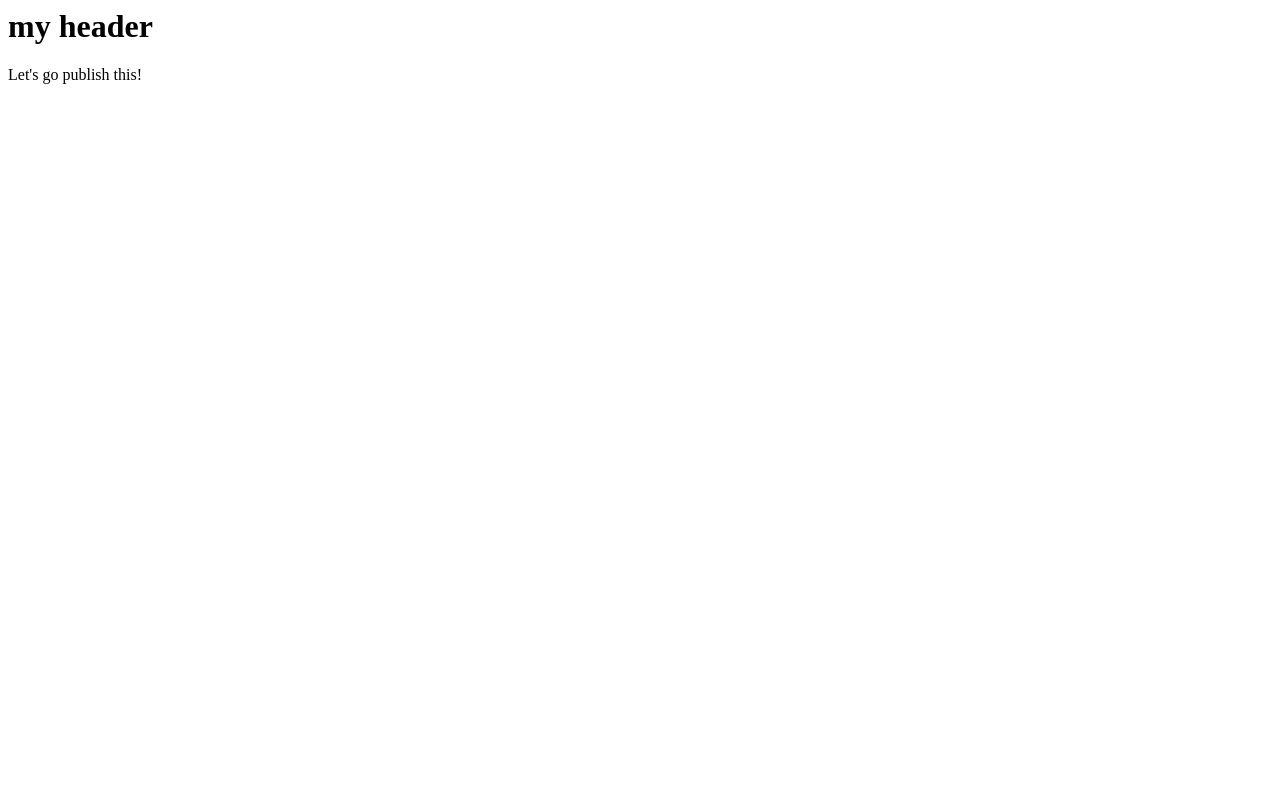
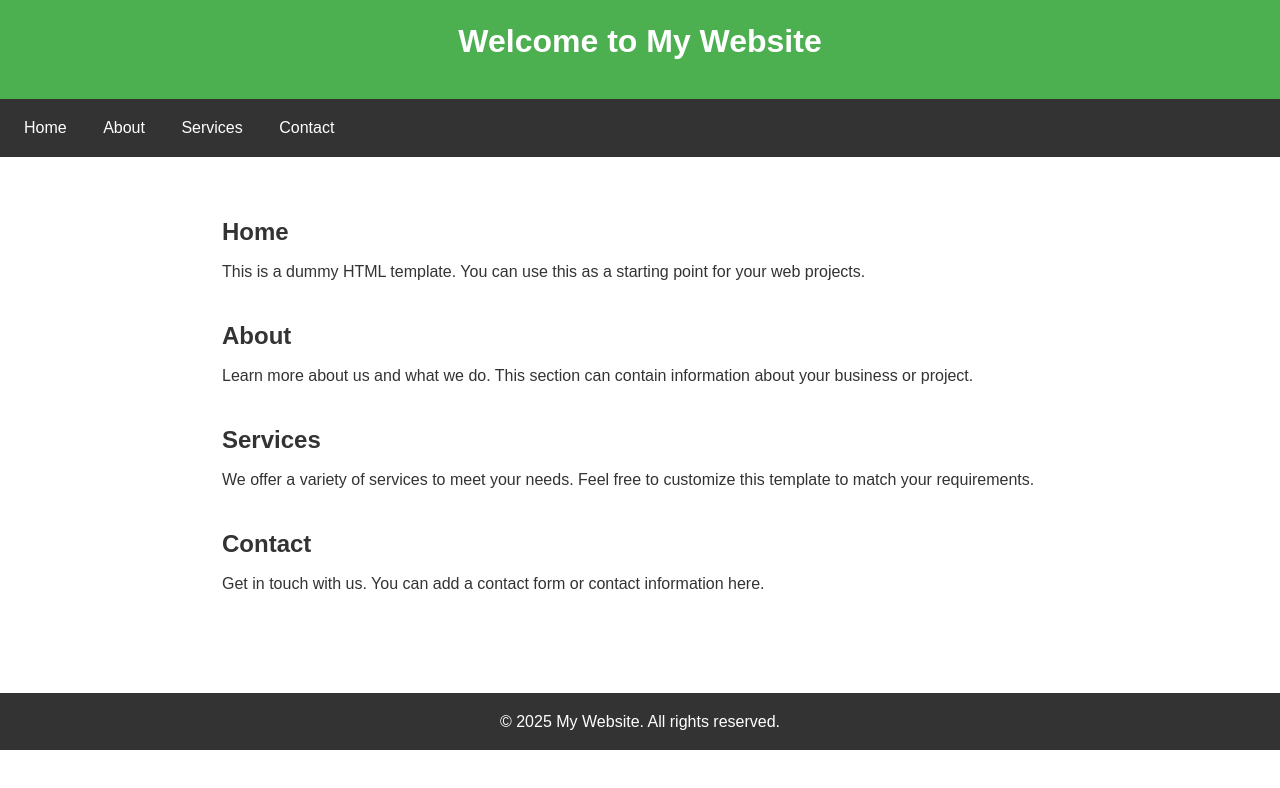
Before and after one commit to vinnkc/vinnies-first-site, a plain HTML site: page my-first-webpage.html in a window 1280 px wide. Drawn offline with Linux system fonts and the light colour scheme.

Commit message:
test web page for netlify

```diff
--- a/my-first-webpage.html
+++ b/my-first-webpage.html
@@ -1,2 +1,109 @@
-<h1>my header</h1>
-<p>Let's go publish this!</p>
+<!DOCTYPE html>
+<html lang="en">
+<head>
+    <meta charset="UTF-8">
+    <meta name="viewport" content="width=device-width, initial-scale=1.0">
+    <title>Dummy Page</title>
+    <style>
+        * {
+            margin: 0;
+            padding: 0;
+            box-sizing: border-box;
+        }
+
+        body {
+            font-family: Arial, sans-serif;
+            line-height: 1.6;
+            color: #333;
+        }
+
+        header {
+            background-color: #4CAF50;
+            color: white;
+            padding: 1rem;
+            text-align: center;
+        }
+
+        nav {
+            background-color: #333;
+            padding: 0.5rem;
+        }
+
+        nav a {
+            color: white;
+            text-decoration: none;
+            padding: 0.5rem 1rem;
+            display: inline-block;
+        }
+
+        nav a:hover {
+            background-color: #4CAF50;
+        }
+
+        main {
+            padding: 2rem;
+            max-width: 900px;
+            margin: 0 auto;
+        }
+
+        section {
+            margin-bottom: 2rem;
+        }
+
+        h1 {
+            margin-bottom: 1rem;
+        }
+
+        h2 {
+            margin-top: 1.5rem;
+            margin-bottom: 0.5rem;
+        }
+
+        footer {
+            background-color: #333;
+            color: white;
+            text-align: center;
+            padding: 1rem;
+            margin-top: 2rem;
+        }
+    </style>
+</head>
+<body>
+    <header>
+        <h1>Welcome to My Website</h1>
+    </header>
+
+    <nav>
+        <a href="#home">Home</a>
+        <a href="#about">About</a>
+        <a href="#services">Services</a>
+        <a href="#contact">Contact</a>
+    </nav>
+
+    <main>
+        <section id="home">
+            <h2>Home</h2>
+            <p>This is a dummy HTML template. You can use this as a starting point for your web projects.</p>
+        </section>
+
+        <section id="about">
+            <h2>About</h2>
+            <p>Learn more about us and what we do. This section can contain information about your business or project.</p>
+        </section>
+
+        <section id="services">
+            <h2>Services</h2>
+            <p>We offer a variety of services to meet your needs. Feel free to customize this template to match your requirements.</p>
+        </section>
+
+        <section id="contact">
+            <h2>Contact</h2>
+            <p>Get in touch with us. You can add a contact form or contact information here.</p>
+        </section>
+    </main>
+
+    <footer>
+        <p>&copy; 2025 My Website. All rights reserved.</p>
+    </footer>
+</body>
+</html>
```
